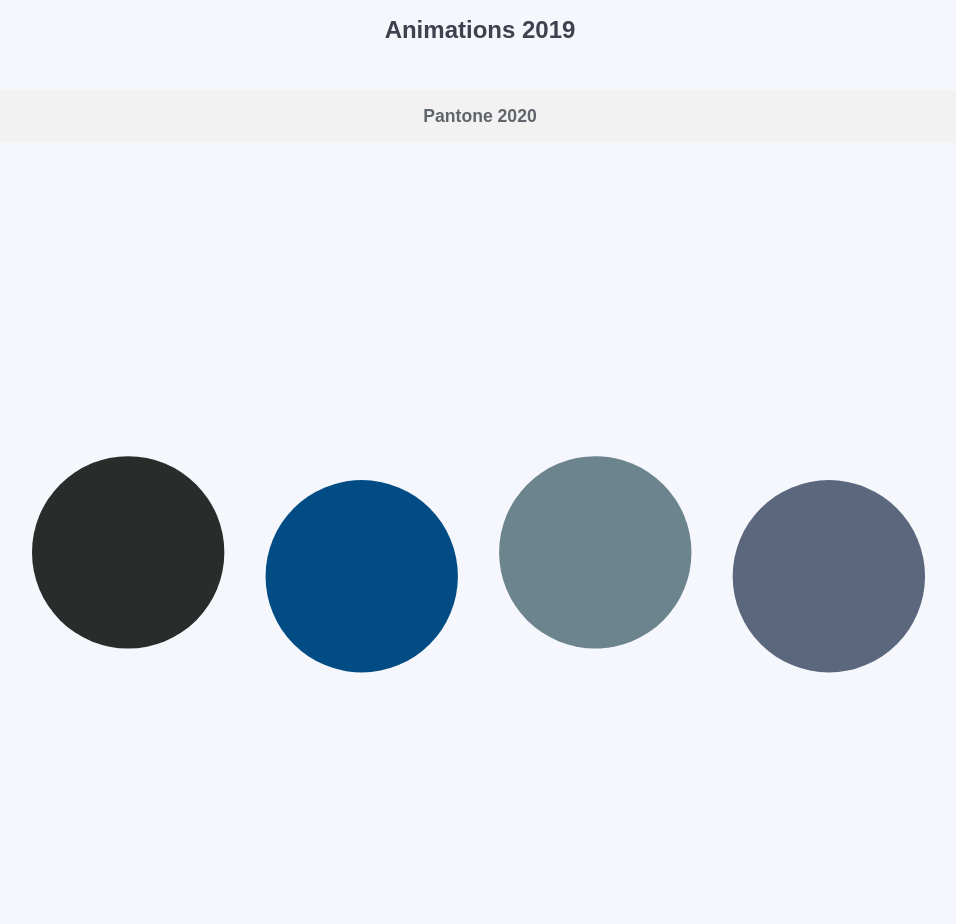
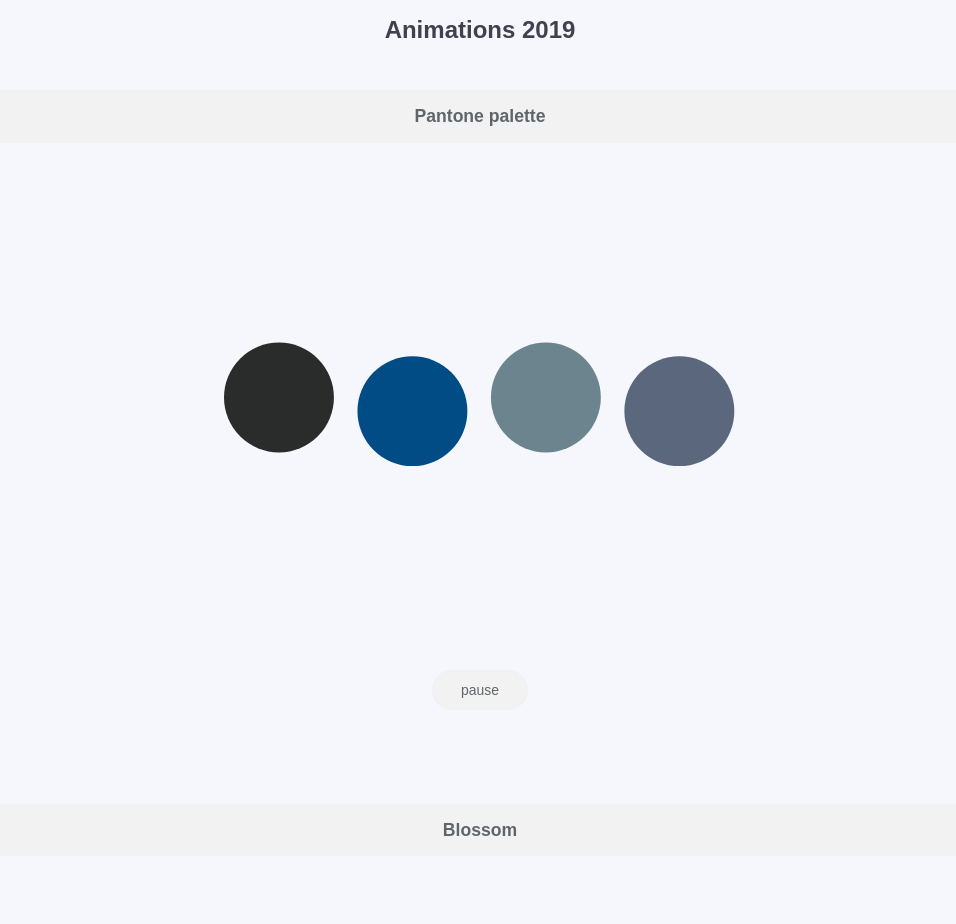
Before and after one commit to Katarzyna-Maryanska/animation-tests, a React (Create React App) app: page / in a window 1280 px wide. Shown: the top 924 px of the page, without its empty margins (160-1116 px from the left). Built offline with nearby package versions, Linux system fonts and the light colour scheme.

Commit message:
some fixes

```diff
--- a/src/Animation1/index.js
+++ b/src/Animation1/index.js
@@ -2,6 +2,7 @@ import React, {useEffect, useRef} from "react";
 import { TweenMax } from "gsap";
 
 import {Title, Wrapper, AnimationContainer} from "../Typography";
+import {Button} from "../components/Button";
 
 export const Animation1 = () => {
   const wrapper = useRef(null);
@@ -25,10 +26,16 @@ export const Animation1 = () => {
       { y: 18, repeat: -1, yoyo: true }
     );
   });
+
+  const handleAnimation = (e) => {
+    TweenMax.paused(!TweenMax.paused());
+    e.target.innerHTML = TweenMax.paused() ? "play" : "pause";
+  }
+
   return (
     <AnimationContainer>
-      <Title>Pantone 2020</Title>
-      <Wrapper ref={wrapper}>
+      <Title>Pantone palette</Title>
+      <Wrapper ref={wrapper} width='40%'>
         <svg viewBox="0 0 150 33.2" width="180" height="150">
           <circle ref={first} cx="16.1" cy="16.6" r="16.1" fill="#2A2C2B" />
           <circle ref={second} cx="55.2" cy="16.6" r="16.1" fill="#014C85" />
@@ -36,6 +43,7 @@ export const Animation1 = () => {
           <circle ref={fourth} cx="133.4" cy="16.6" r="16.1" fill="#5A677D" />
         </svg>
       </Wrapper>
+      <Button onClick={handleAnimation}>pause</Button>
     </AnimationContainer>
   )
 };
--- a/src/Animation2/index.js
+++ b/src/Animation2/index.js
@@ -9,7 +9,6 @@ export const Animation2 = () => {
   let tl;
 
   useEffect(() => {
-
     const flower = document.getElementById('flower');
     const blossom = document.getElementById('blossom');
 
--- a/src/Animation2/styles.js
+++ b/src/Animation2/styles.js
@@ -6,7 +6,7 @@ export const StyledFlower = styled(Flower)`
   width: 2rem;
   height: 2rem;
   fill: #E68EB6;
-  margin-right: 0.7rem;
+  margin-right: 1rem;
 `;
 
 export const StyledText = styled.h3`
--- a/src/Typography.js
+++ b/src/Typography.js
@@ -30,7 +30,7 @@ export const Title = styled.h2`
 export const Wrapper = styled.div`
   margin-bottom: 3rem;
   & svg {
-     width: 70%;
+     width: ${props => props.width ? props.width : '70%'};
      height: auto;
   }
 `;
```
